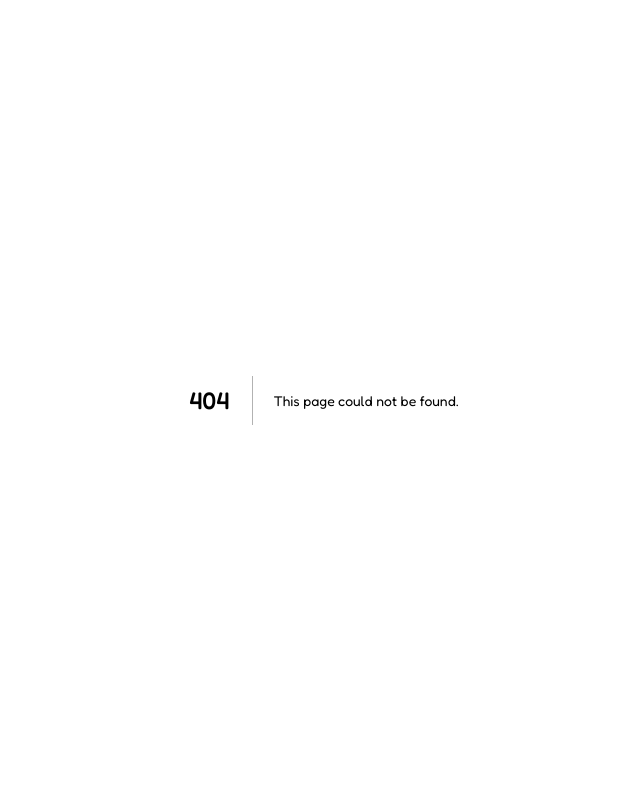
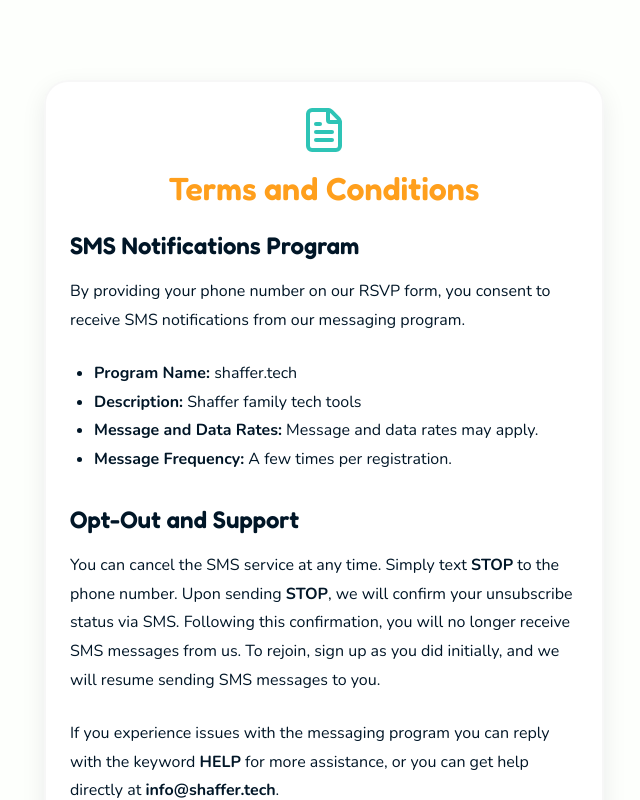
Before and after one commit to SteveShaffer/eva-birthday, a Next.js app: page /terms in a window 1280 px wide. Before the commit this address had no page. Shown: the top 800 px of the page, without its empty margins (316-956 px from the left). Built offline with nearby package versions, Linux system fonts and the light colour scheme.

Commit message:
Add privacy policy and terms and conditions

```diff
--- a/src/app/page.tsx
+++ b/src/app/page.tsx
@@ -1,6 +1,7 @@
 "use client";
 
 import { useState, useEffect } from "react";
+import Link from "next/link";
 import styles from "./page.module.css";
 import { Calendar, Clock, MapPin, Phone, Users, MessageSquare, PawPrint, ChevronDown } from "lucide-react";
 
@@ -69,7 +70,7 @@ export default function Home() {
             <div className={styles.iconWrapper}><MapPin size={24} /></div>
             <div>
               <strong>Irvine Regional Park</strong>
-              <p>1 Irvine Park Road<br/>Orange, California 92869</p>
+              <p>1 Irvine Park Road<br />Orange, California 92869</p>
               <p className={styles.note}>$3 per car entry fee into the park. We will update on our location the morning of the event.</p>
             </div>
           </div>
@@ -139,8 +140,8 @@ export default function Home() {
 
         {rsvps.length > 0 && (
           <section className="mt-4 mb-4">
-            <h3 className="text-center mb-3" style={{color: 'var(--color-primary)'}}>
-              <MessageSquare size={24} style={{verticalAlign: 'middle', marginRight: '8px'}}/>
+            <h3 className="text-center mb-3" style={{ color: 'var(--color-primary)' }}>
+              <MessageSquare size={24} style={{ verticalAlign: 'middle', marginRight: '8px' }} />
               Guest Book
             </h3>
             <div className={styles.commentGrid}>
@@ -154,6 +155,16 @@ export default function Home() {
           </section>
         )}
       </div>
+
+      <footer style={{ textAlign: 'center', marginTop: '40px', position: 'relative', zIndex: 3, display: 'flex', gap: '16px', justifyContent: 'center', backgroundColor: 'rgba(255,255,255,0.8)', padding: '4px 12px' }}>
+        <Link href="/privacy" style={{ color: 'var(--color-text-light)', fontSize: '0.9rem', textDecoration: 'underline' }}>
+          Privacy Policy
+        </Link>
+        |
+        <Link href="/terms" style={{ color: 'var(--color-text-light)', fontSize: '0.9rem', textDecoration: 'underline' }}>
+          Terms & Conditions
+        </Link>
+      </footer>
     </main>
   );
 }
--- /dev/null
+++ b/src/app/terms/page.tsx
@@ -0,0 +1,41 @@
+import Link from "next/link";
+import { FileText } from "lucide-react";
+
+export default function TermsAndConditions() {
+  return (
+    <main className="container" style={{ paddingTop: '80px', paddingBottom: '80px' }}>
+      <div className="card text-center" style={{ backgroundColor: 'rgba(255, 255, 255, 0.95)', backdropFilter: 'blur(10px)' }}>
+        <div style={{ display: 'flex', justifyContent: 'center', marginBottom: '16px', color: 'var(--color-secondary)' }}>
+          <FileText size={48} />
+        </div>
+        <h1 style={{ color: 'var(--color-primary)', marginBottom: '24px' }}>Terms and Conditions</h1>
+
+        <div style={{ textAlign: 'left', lineHeight: '1.8' }}>
+          <h2 className="mb-2" style={{ fontSize: '1.5rem', color: 'var(--color-text)' }}>SMS Notifications Program</h2>
+          <p className="mb-3">
+            By providing your phone number on our RSVP form, you consent to receive SMS notifications from our messaging program.
+          </p>
+
+          <ul className="mb-4" style={{ paddingLeft: '24px' }}>
+            <li><strong>Program Name:</strong> shaffer.tech</li>
+            <li><strong>Description:</strong> Shaffer family tech tools</li>
+            <li><strong>Message and Data Rates:</strong> Message and data rates may apply.</li>
+            <li><strong>Message Frequency:</strong> A few times per registration.</li>
+          </ul>
+
+          <h2 className="mb-2" style={{ fontSize: '1.5rem', color: 'var(--color-text)' }}>Opt-Out and Support</h2>
+          <p className="mb-3">
+            You can cancel the SMS service at any time. Simply text <strong>STOP</strong> to the phone number. Upon sending <strong>STOP</strong>, we will confirm your unsubscribe status via SMS. Following this confirmation, you will no longer receive SMS messages from us. To rejoin, sign up as you did initially, and we will resume sending SMS messages to you.
+          </p>
+          <p className="mb-4">
+            If you experience issues with the messaging program you can reply with the keyword <strong>HELP</strong> for more assistance, or you can get help directly at <strong>info@shaffer.tech</strong>.
+          </p>
+        </div>
+
+        <Link href="/" className="btn btn-primary mt-4">
+          Back to Invitation
+        </Link>
+      </div>
+    </main>
+  );
+}
```
Also changed, not shown: src/app/privacy/page.tsx (added, +47 -0 lines).
